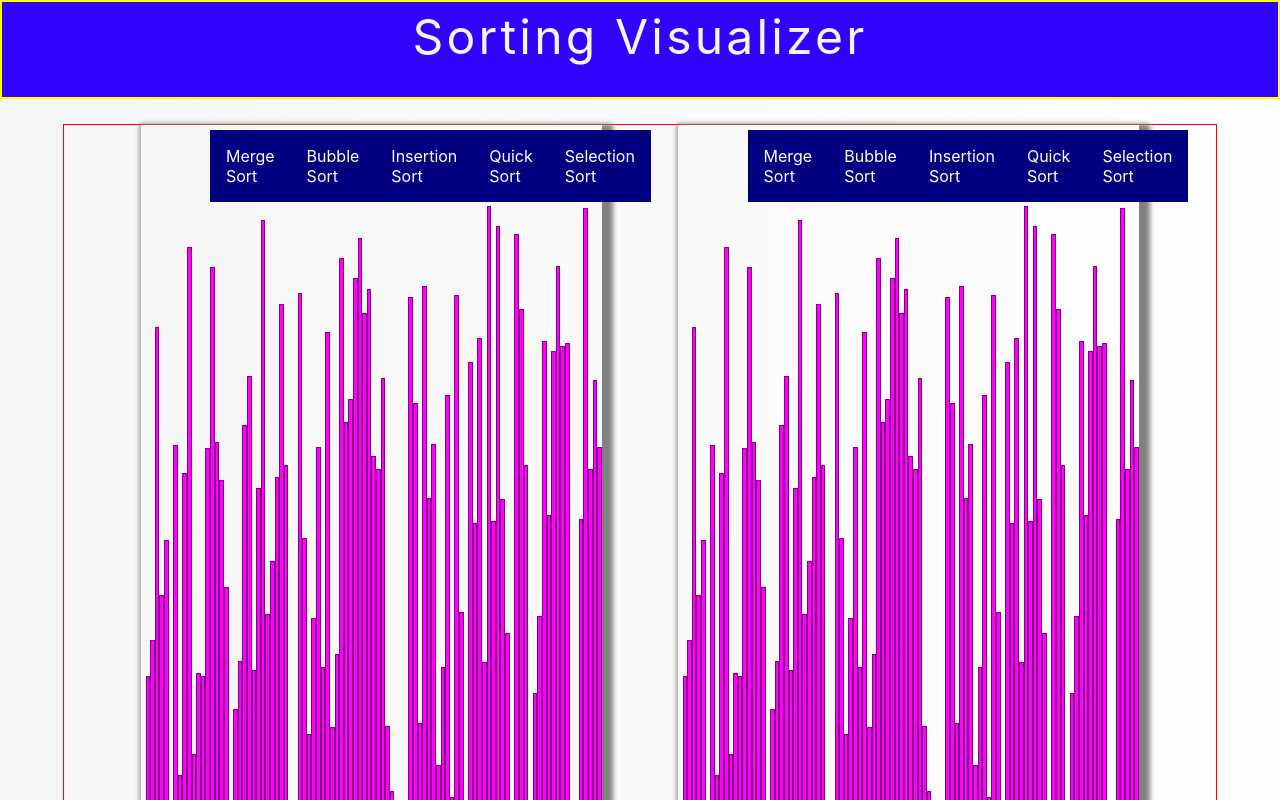
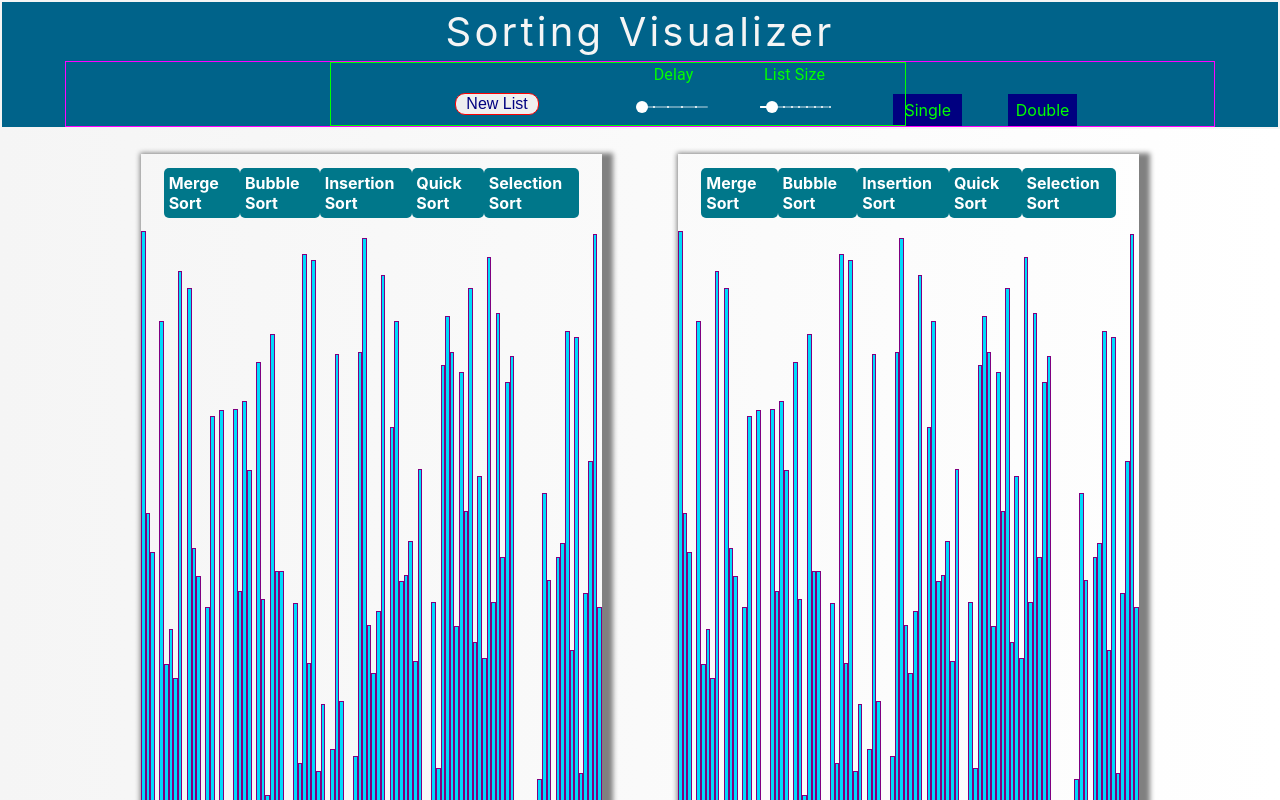
Before and after one commit to cgiroux86/SortVisualizer, a React (Create React App) app in the folder sort-viz/: page / in a window 1280 px wide. Shown: the top 800 px of the page. Built offline with nearby package versions, Linux system fonts and the light colour scheme; the HTML template or start-up script is replaced by a standard one.

Commit message:
working on tbas for different display views

```diff
--- a/sort-viz/package.json
+++ b/sort-viz/package.json
@@ -3,6 +3,7 @@
   "version": "0.1.0",
   "private": true,
   "dependencies": {
+    "@material-ui/core": "^4.11.0",
     "@testing-library/jest-dom": "^4.2.4",
     "@testing-library/react": "^9.5.0",
     "@testing-library/user-event": "^7.2.1",
--- a/sort-viz/src/App.scss
+++ b/sort-viz/src/App.scss
@@ -1,15 +1,14 @@
 .header {
-  font-size: 100px;
   color: lime;
-  background: #3003fc;
+  background: #00638a;
   height: auto;
   text-align: center;
-  border: 2px solid yellow;
+  border: 2px solid whitesmoke;
   display: flex;
   flex-direction: column;
 }
 .title {
-  font-size: 3rem;
+  font-size: 2.5rem;
   color: whitesmoke;
   text-align: center;
   letter-spacing: 0.2rem;
@@ -30,14 +29,16 @@
 .button_container {
   display: flex;
   justify-content: space-evenly;
-  width: 70%;
-  margin: 1% auto;
+  width: 90%;
+  margin: 3% auto;
 }
 .algo {
   font-size: 1rem;
+  font-weight: bold;
   color: white;
-  background: navy;
-  padding: 1rem;
+  background: #00778a;
+  border-radius: 5px;
+  padding: 0.3rem;
   cursor: pointer;
 }
 .compare {
@@ -46,7 +47,6 @@
   width: 90%;
   margin: 2% auto;
   align-items: center;
-  border: 1px solid red;
 }
 .compare_item {
   width: 40%;
@@ -55,3 +55,34 @@
 .compare_wrapper {
   border: 1px solid orange;
 }
+
+.options {
+  display: flex;
+  justify-content: space-evenly;
+  border: 1px solid magenta;
+  width: 90%;
+  margin: 0 auto;
+}
+.slider_wrapper {
+  border: 1px solid lime;
+  display: flex;
+  justify-content: space-around;
+  align-items: center;
+  position: relative;
+  left: 150px;
+  width: 50%;
+}
+.tabs_container {
+  display: flex;
+  justify-content: space-around;
+  width: 20%;
+  align-items: flex-end;
+}
+.tabs {
+  background: navy;
+  display: flex;
+  align-items: center;
+  justify-content: center;
+  width: 30%;
+  height: 50%;
+}
--- a/sort-viz/src/algorithms/bubbleSort.js
+++ b/sort-viz/src/algorithms/bubbleSort.js
@@ -6,7 +6,8 @@ export const bubbleSort = (
   currentSorted,
   setCurrentSorted,
   setSwapping,
-  swapping
+  swapping,
+  speed
 ) => {
   let copy = [...arr];
   let sorted = false;
@@ -38,7 +39,8 @@ export const bubbleSort = (
     setCurrentSorted,
     setSwapping,
     swapping,
-    arr
+    arr,
+    speed
   );
   return copy;
 };
@@ -52,7 +54,8 @@ function handleTimeout(
   setCurrentSorted,
   setSwapping,
   swapping,
-  arr
+  arr,
+  speed
 ) {
   if (!updates.length) {
     sorting(false);
@@ -80,9 +83,10 @@ function handleTimeout(
       setCurrentSorted,
       setSwapping,
       swapping,
-      arr
+      arr,
+      speed
     );
-  }, 100);
+  }, speed);
 }
 
 function funcToExec(
--- a/sort-viz/src/algorithms/insertionSort.js
+++ b/sort-viz/src/algorithms/insertionSort.js
@@ -6,7 +6,8 @@ export const insertionSort = (
   currentSorted,
   setCurrentSorted,
   setSwapping,
-  swapping
+  swapping,
+  speed
 ) => {
   const updates = [];
   const copy = [...arr];
@@ -32,7 +33,8 @@ export const insertionSort = (
     setCurrentSorted,
     setSwapping,
     swapping,
-    arr
+    arr,
+    speed
   );
   return copy;
 };
@@ -45,7 +47,8 @@ function handleTimeout(
   setCurrentSorted,
   setSwapping,
   swapping,
-  arr
+  arr,
+  speed
 ) {
   if (!updates.length) {
     sorting(false);
@@ -71,9 +74,10 @@ function handleTimeout(
       setCurrentSorted,
       setSwapping,
       swapping,
-      arr
+      arr,
+      speed
     );
-  }, 100);
+  }, speed);
 }
 
 function funcToExec(
--- a/sort-viz/src/algorithms/mergeSort.js
+++ b/sort-viz/src/algorithms/mergeSort.js
@@ -6,7 +6,8 @@ export function mergeSort(
   currentSorted,
   setCurrentSorted,
   setSwapping,
-  swappin
+  swapping,
+  speed
 ) {
   const array = arr.slice();
   const updates = [];
@@ -22,7 +23,7 @@ export function mergeSort(
     funcObj
   );
   console.log("func obj", funcObj);
-  handleTimeout(updates, funcObj, array, setSorting);
+  handleTimeout(updates, funcObj, array, setSorting, speed);
 }
 
 function _mergeSort(arr, updates, start, end, startArr, sorting, funcObj) {
@@ -79,7 +80,7 @@ function merge(arr1, arr2, start, end, startArr, updates) {
   updates.push([]);
   return arr.concat(arr1).concat(arr2);
 }
-function handleTimeout(updates, funcObj, arr, sorting) {
+function handleTimeout(updates, funcObj, arr, sorting, speed) {
   console.log("func obj", funcObj);
   function fnToCall(updated) {
     if (updated[0].length > 3) return "SET";
@@ -112,6 +113,6 @@ function handleTimeout(updates, funcObj, arr, sorting) {
     }
   }
   setTimeout(() => {
-    handleTimeout(updates, funcObj, arr, sorting);
-  }, 50);
+    handleTimeout(updates, funcObj, arr, sorting, speed);
+  }, speed);
 }
--- a/sort-viz/src/components/Compare.js
+++ b/sort-viz/src/components/Compare.js
@@ -1,4 +1,4 @@
-import React from "react";
+import React, { useState, useEffect } from "react";
 import Visualize from "./Visualize";
 
 export default function Compare({
@@ -8,9 +8,16 @@ export default function Compare({
   currentSorted,
   algorithms,
   handleStart,
+  speed,
 }) {
-  const copiedArray1 = array.slice();
-  const copiedArray2 = array.slice();
+  const [copiedArray1, setCopiedArray1] = useState(array.slice());
+  const [copiedArray2, setCopiedArray2] = useState(array.slice());
+
+  useEffect(() => {
+    setCopiedArray1(array.slice());
+    setCopiedArray2(array.slice());
+  }, [array]);
+
   return (
     <div>
       <div className="compare">
@@ -23,6 +30,7 @@ export default function Compare({
             currentSorted={currentSorted}
             algorithms={algorithms}
             handleStart={handleStart}
+            speed={speed}
           />
         </div>
 
@@ -35,6 +43,7 @@ export default function Compare({
             currentSorted={currentSorted}
             algorithms={algorithms}
             handleStart={handleStart}
+            speed={speed}
           />
         </div>
       </div>
--- a/sort-viz/src/components/Header.js
+++ b/sort-viz/src/components/Header.js
@@ -1,10 +1,78 @@
-import React from "react";
-
-export default function Header() {
+import React, { useEffect } from "react";
+import { Button } from "../styles/styled";
+import { generate } from "../functions/generateArray";
+import Typography from "@material-ui/core/Typography";
+import Slider from "@material-ui/core/Slider";
+export default function Header({
+  setArray,
+  setSpeed,
+  setSize,
+  size,
+  compare,
+  setCompare,
+}) {
+  function handleSpeedChange(speed) {
+    setSpeed(speed);
+  }
+  function handleTabChange() {
+    setCompare(!compare);
+  }
+  function getSizeValue(value) {
+    return value;
+  }
   return (
     <div className="header">
       <div className="title">Sorting Visualizer</div>
-      <div className="button_container"></div>
+      <div className="options">
+        <div className="slider_wrapper">
+          <div>
+            <Button onClick={() => setArray(generate([], 100))}>
+              New List
+            </Button>
+          </div>
+          <div style={{ width: "30%", position: "relative", left: 100 }}>
+            <Typography id="discrete-slider-small-steps" gutterBottom>
+              {`Delay`}
+            </Typography>
+            <Slider
+              style={{ width: "40%", color: "white" }}
+              defaultValue={50}
+              getAriaValueText={handleSpeedChange}
+              aria-labelledby="discrete-slider-small-steps"
+              step={200}
+              marks
+              min={10}
+              max={1000}
+              valueLabelDisplay="auto"
+            />
+          </div>
+          <div style={{ width: "30%" }}>
+            <Typography id="discrete-slider-small-steps" gutterBottom>
+              {`List Size`}
+            </Typography>
+            <Slider
+              style={{ width: "40%", color: "white" }}
+              defaultValue={50}
+              onChange={(e, val) => setSize(val)}
+              onDragStop={(e) => setArray(size)}
+              aria-labelledby="discrete-slider-small-steps"
+              step={20}
+              marks
+              min={20}
+              max={200}
+              valueLabelDisplay="auto"
+            />
+          </div>
+        </div>
+        <div className="tabs_container">
+          <div onClick={handleTabChange} className={compare ? "tabs" : ""}>
+            Single
+          </div>
+          <div onClick={handleTabChange} className="tabs">
+            Double
+          </div>
+        </div>
+      </div>
     </div>
   );
 }
--- a/sort-viz/src/components/Main.js
+++ b/sort-viz/src/components/Main.js
@@ -10,12 +10,10 @@ import { mergeSort } from "../algorithms/mergeSort.js";
 import { quickSort } from "../algorithms/quickSort";
 
 export default function Main() {
-  const [array, setArray] = useState(generate([], 100));
-  // const [swapping, setSwapping] = useState([]);
-  // const [currentSorted, setCurrentSorted] = useState([]);
-
+  const [size, setSize] = useState(100);
+  const [array, setArray] = useState(generate([], size));
+  const [speed, setSpeed] = useState(50);
   const [compare, setCompare] = useState(true);
-  const [fnToCall, setFnToCall] = useState({});
 
   const algorithms = [
     ["Merge Sort", mergeSort],
@@ -25,27 +23,29 @@ export default function Main() {
     ["Selection Sort", selectionSort],
   ];
 
-  // useEffect(() => {
-  //   sorting &&
-  //     fnToCall.algo(
-  //       array,
-  //       setArray,
-  //       setSorting,
-  //       funcObj,
-  //       currentSorted,
-  //       setCurrentSorted,
-  //       setSwapping,
-  //       swapping
-  //     );
-  // }, [sorting]);
+  useEffect(() => {
+    setArray(generate([], size));
+  }, [compare]);
 
   return (
     <div className="main_container">
-      <Header />
+      <Header
+        setArray={setArray}
+        setSpeed={setSpeed}
+        setSize={setSize}
+        size={size}
+        compare={compare}
+        setCompare={setCompare}
+      />
       {!compare ? (
         <div className="graph_container">
           <Visualize
-          // array={array}
+            array={array}
+            setArray={setArray}
+            compare={compare}
+            algorithms={algorithms}
+            speed={speed}
+            size={size}
           />
         </div>
       ) : (
@@ -55,6 +55,7 @@ export default function Main() {
             setArray={setArray}
             compare={compare}
             algorithms={algorithms}
+            speed={speed}
           />
         </div>
       )}
--- a/sort-viz/src/components/Visualize.js
+++ b/sort-viz/src/components/Visualize.js
@@ -1,6 +1,6 @@
 import React, { useState, useEffect } from "react";
 
-export default function Visualize({ arr, compare, algorithms }) {
+export default function Visualize({ arr, compare, algorithms, speed, size }) {
   const [inorder, setInorder] = useState([]);
   const [fnToCall, setFnToCall] = useState({});
   const [array, setArray] = useState(arr);
@@ -19,6 +19,14 @@ export default function Visualize({ arr, compare, algorithms }) {
   };
 
   useEffect(() => {
+    setArray(arr.slice());
+  }, [arr]);
+
+  useEffect(() => {
+    setInorder([...currentSorted, ...inorder]);
+  }, [currentSorted]);
+
+  useEffect(() => {
     sorting &&
       fnToCall.algo(
         array,
@@ -28,7 +36,8 @@ export default function Visualize({ arr, compare, algorithms }) {
         currentSorted,
         setCurrentSorted,
         setSwapping,
-        swapping
+        swapping,
+        speed
       );
   }, [sorting]);
 
@@ -58,7 +67,7 @@ export default function Visualize({ arr, compare, algorithms }) {
                   ? "yellow"
                   : inorder.includes(i)
                   ? "lime"
-                  : "magenta",
+                  : "#00dbfc",
               }}
             ></div>
           ))}
--- a/sort-viz/src/styles/styled.js
+++ b/sort-viz/src/styles/styled.js
@@ -4,6 +4,15 @@ export const Button = styled.button`
    {
     border-radius: 10px;
     color: black;
-    background: ;
+    margin: 0 auto;
+    width: 100%;
+    border: 1px solid red;
+    color: navy;
+    padding-left: 10px;
+    padding-right: 10px;
+    position: relative;
+    top: 10px;
+    left: 100px;
+    font-size: 1rem;
   }
 `;
```
Also changed, not shown: 1 other file (tests, documents, lock files or other folders).
